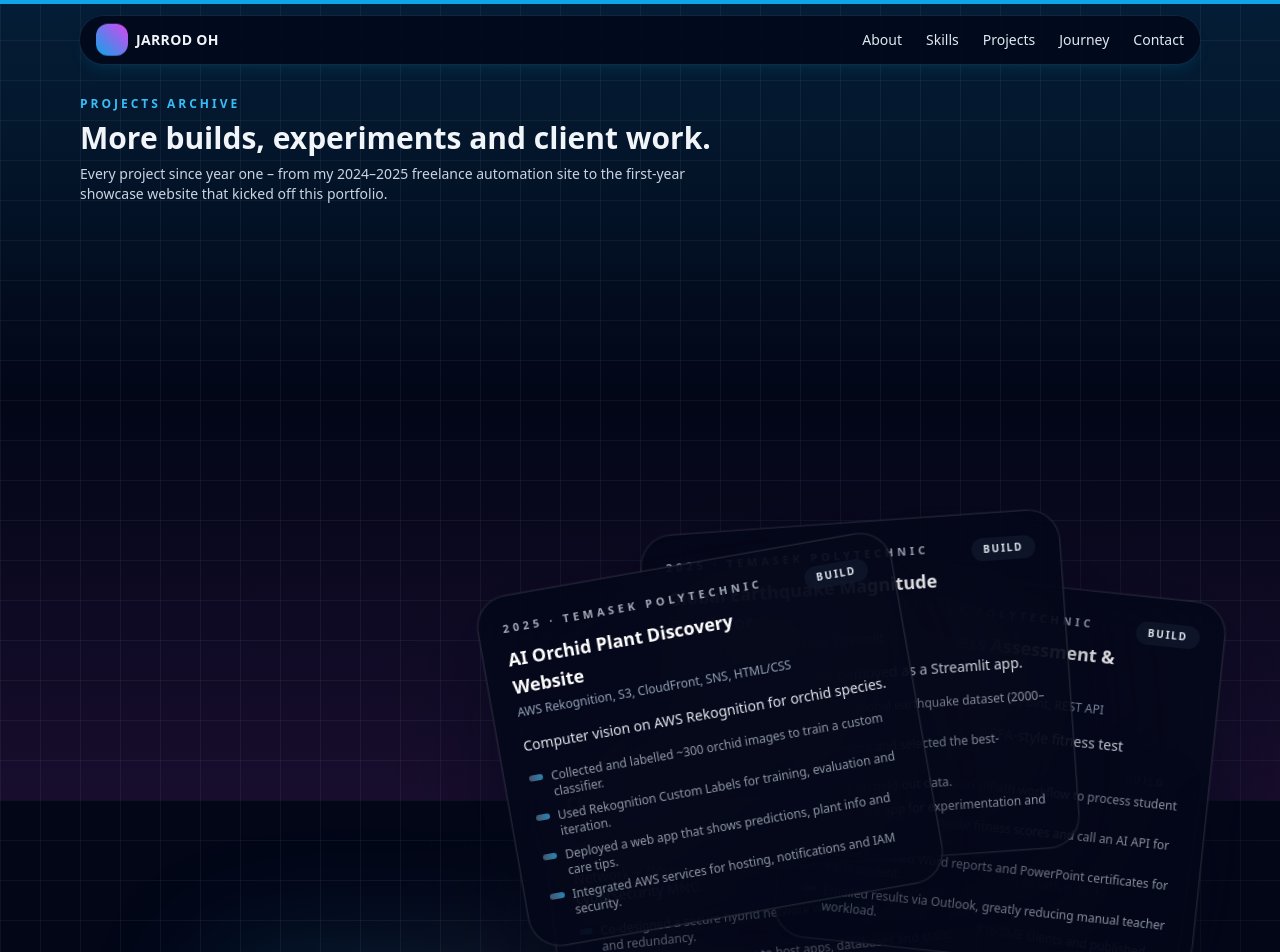
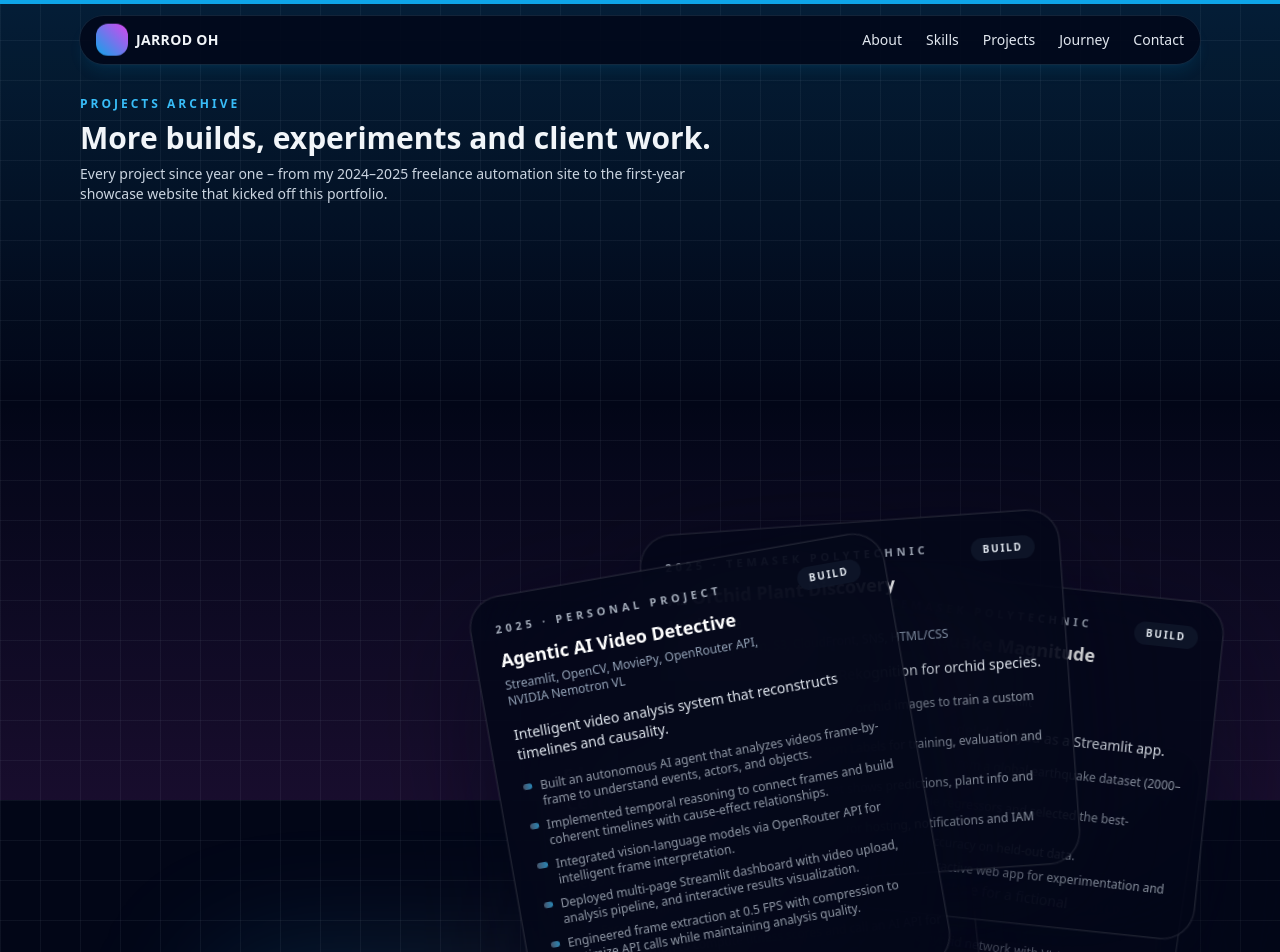
Before and after one commit to Jarrodoh/portfolio, a Next.js app: page /projects in a window 1280 px wide. Shown: the top 952 px of the page. Built offline with nearby package versions, Linux system fonts and the light colour scheme.

Commit message:
Add files via upload

```diff
--- a/data/projects.ts
+++ b/data/projects.ts
@@ -8,6 +8,20 @@ export type Project = {
 };
 
 export const projects: Project[] = [
+  {
+    title: "Agentic AI Video Detective",
+    tagline: "Intelligent video analysis system that reconstructs timelines and causality.",
+    period: "2025 · Personal Project",
+    stack: "Streamlit, OpenCV, MoviePy, OpenRouter API, NVIDIA Nemotron VL",
+    bullets: [
+      "Built an autonomous AI agent that analyzes videos frame-by-frame to understand events, actors, and objects.",
+      "Implemented temporal reasoning to connect frames and build coherent timelines with cause-effect relationships.",
+      "Integrated vision-language models via OpenRouter API for intelligent frame interpretation.",
+      "Deployed multi-page Streamlit dashboard with video upload, analysis pipeline, and interactive results visualization.",
+      "Engineered frame extraction at 0.5 FPS with compression to optimize API calls while maintaining analysis quality."
+    ],
+    link: "https://agentic-ai-video-detective-azqe2wfskjrac5jdexj5y8.streamlit.app/"
+  },
   {
     title: "AI Orchid Plant Discovery Website",
     tagline: "Computer vision on AWS Rekognition for orchid species.",
```
